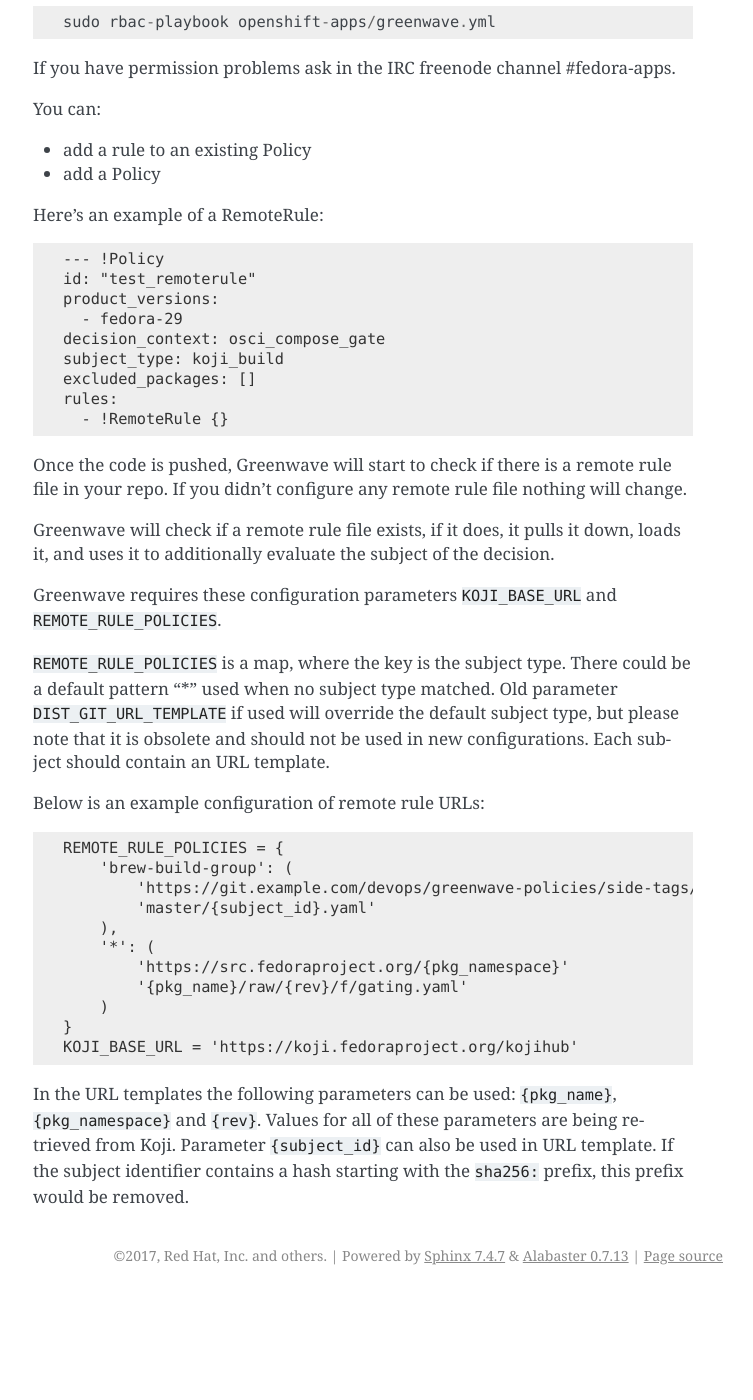
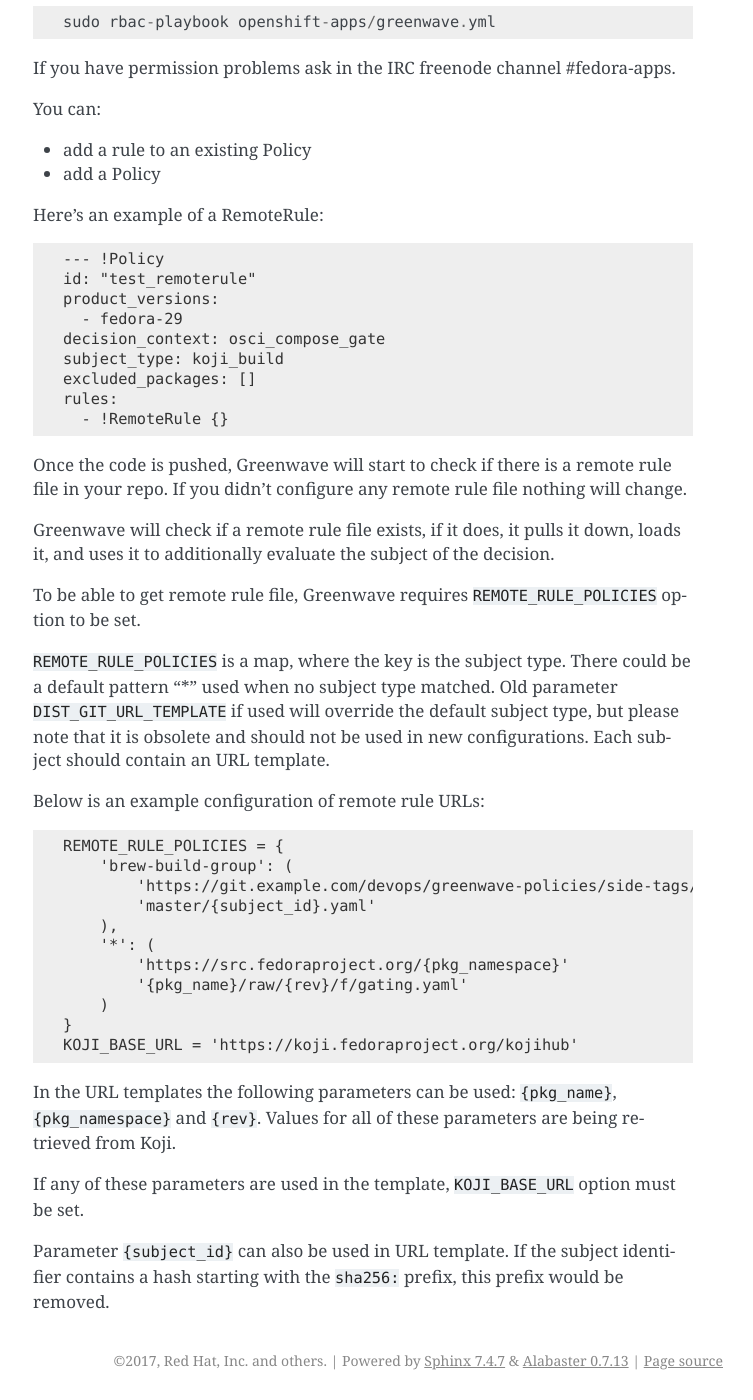
Before and after one commit to release-engineering/greenwave, a Sphinx documentation site: the page built from docs/policies.rst, in a window 1280 px wide and 1400 px high, scrolled down 4674 px. Shown: the whole window, without its empty margins (387-1140 px from the left). Built offline with Sphinx 7.4.7, drawn with Linux system fonts in a browser that asks for light colours; pages that are not in the unit, such as notebooks, are missing from menus; before the commit the page ends 5969 px from its top, so only the background shows below that.

Commit message:
docs: Clarify when KOJI_BASE_URL needs to be set

```diff
--- a/docs/policies.rst
+++ b/docs/policies.rst
@@ -272,8 +272,8 @@
 down, loads it, and uses it to additionally evaluate the subject of the
 decision.
 
-Greenwave requires these configuration parameters ``KOJI_BASE_URL`` and
-``REMOTE_RULE_POLICIES``.
+To be able to get remote rule file, Greenwave requires ``REMOTE_RULE_POLICIES``
+option to be set.
 
 ``REMOTE_RULE_POLICIES`` is a map, where the key is the subject type. There could be
 a default pattern "*" used when no subject type matched. Old parameter ``DIST_GIT_URL_TEMPLATE``
@@ -298,5 +298,9 @@
 
 In the URL templates the following parameters can be used: ``{pkg_name}``, ``{pkg_namespace}``
 and ``{rev}``. Values for all of these parameters are being retrieved from Koji.
+
+If any of these parameters are used in the template, ``KOJI_BASE_URL`` option
+must be set.
+
 Parameter ``{subject_id}`` can also be used in URL template. If the subject identifier
 contains a hash starting with the ``sha256:`` prefix, this prefix would be removed.
```
